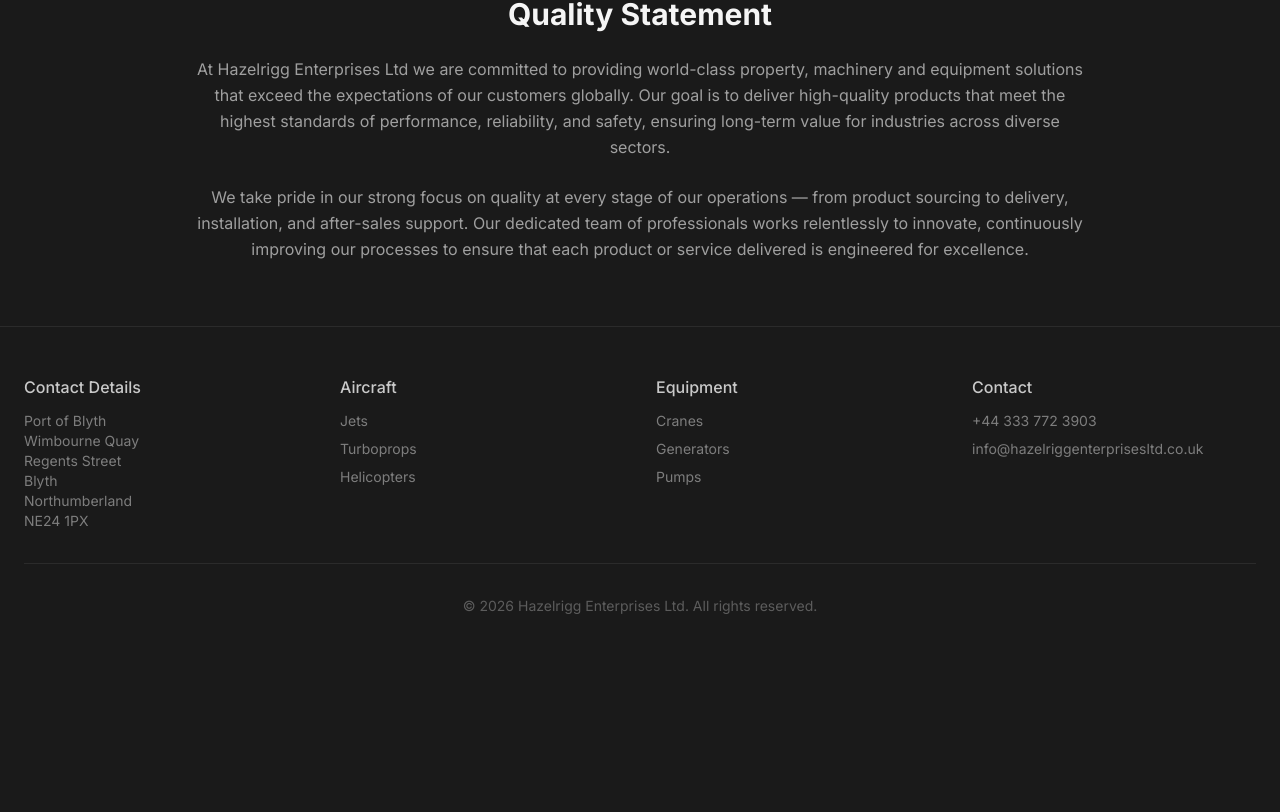
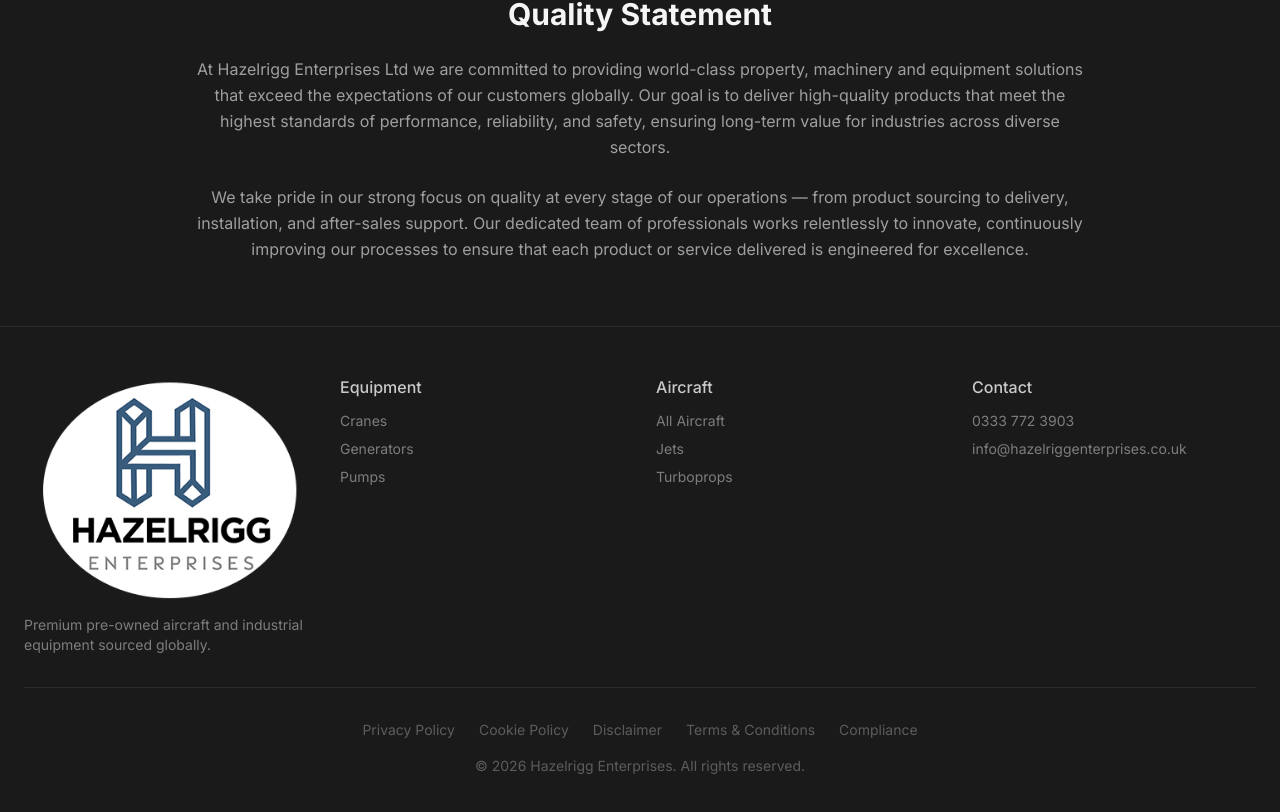
Before and after one commit to barnymurt/Hrigg, a Next.js app: page /about in a window 1280 px wide. Shown: the part 2258-3070 px from the top of the page. Before the commit the page ends 2922 px from the top, so only its background shows below. Built offline with nearby package versions, Linux system fonts and the light colour scheme.

Commit message:
Replace inline footers with shared Footer component on home, about, projects, plant-equipment pages

```diff
--- a/src/app/about/page.tsx
+++ b/src/app/about/page.tsx
@@ -1,6 +1,7 @@
 import Link from 'next/link'
 import Navigation from '@/components/Navigation'
 import Image from 'next/image'
+import Footer from '@/components/Footer'
 
 export default function AboutPage() {
   return (
@@ -135,49 +136,7 @@
         </div>
       </section>
 
-      <footer className="py-12 border-t border-silver/10">
-        <div className="max-w-7xl mx-auto px-6">
-          <div className="grid md:grid-cols-4 gap-8 mb-8">
-            <div>
-              <h5 className="text-off-white/80 font-medium mb-3">Contact Details</h5>
-              <p className="text-silver/60 text-sm">
-                Port of Blyth<br />
-                Wimbourne Quay<br />
-                Regents Street<br />
-                Blyth<br />
-                Northumberland<br />
-                NE24 1PX
-              </p>
-            </div>
-            <div>
-              <h5 className="text-off-white/80 font-medium mb-3">Aircraft</h5>
-              <ul className="space-y-2 text-silver/60 text-sm">
-                <li><Link href="/aircraft?category=jet" className="hover:text-silver">Jets</Link></li>
-                <li><Link href="/aircraft?category=turboprop" className="hover:text-silver">Turboprops</Link></li>
-                <li><Link href="/aircraft?category=helicopter" className="hover:text-silver">Helicopters</Link></li>
-              </ul>
-            </div>
-            <div>
-              <h5 className="text-off-white/80 font-medium mb-3">Equipment</h5>
-              <ul className="space-y-2 text-silver/60 text-sm">
-                <li><Link href="/equipment?category=cranes" className="hover:text-silver">Cranes</Link></li>
-                <li><Link href="/equipment?category=generators" className="hover:text-silver">Generators</Link></li>
-                <li><Link href="/equipment?category=pumps" className="hover:text-silver">Pumps</Link></li>
-              </ul>
-            </div>
-            <div>
-              <h5 className="text-off-white/80 font-medium mb-3">Contact</h5>
-              <ul className="space-y-2 text-silver/60 text-sm">
-                <li>+44 333 772 3903</li>
-                <li>info@hazelriggenterprisesltd.co.uk</li>
-              </ul>
-            </div>
-          </div>
-          <div className="pt-8 border-t border-silver/10 text-center text-silver/40 text-sm">
-            © {new Date().getFullYear()} Hazelrigg Enterprises Ltd. All rights reserved.
-          </div>
-        </div>
-      </footer>
+      <Footer />
     </main>
   )
 }
--- a/src/app/page.tsx
+++ b/src/app/page.tsx
@@ -1,6 +1,7 @@
 import Link from 'next/link'
 import Navigation from '@/components/Navigation'
 import Image from 'next/image'
+import Footer from '@/components/Footer'
 import { getFeaturedAircraft } from '@/data/aircraft'
 import { Globe, Factory, Building2, Plane } from 'lucide-react'
 
@@ -262,43 +263,7 @@
         </div>
       </section>
 
-      <footer className="py-12 border-t border-silver/10">
-        <div className="max-w-7xl mx-auto px-6">
-          <div className="grid md:grid-cols-4 gap-8 mb-8">
-            <div>
-              <Image src="/images/logo.png" alt="Hazelrigg Enterprises" width={150} height={40} className="h-auto w-auto mb-4" unoptimized />
-              <p className="text-silver/60 text-sm">Machinery, property, and premium aircraft solutions.</p>
-            </div>
-            <div>
-              <h5 className="text-off-white/80 font-medium mb-3">Services</h5>
-              <ul className="space-y-2 text-silver/60 text-sm">
-                <li><Link href="/services" className="hover:text-silver">Machinery & Equipment</Link></li>
-                <li><Link href="/services" className="hover:text-silver">Property Development</Link></li>
-                <li><Link href="/equipment" className="hover:text-silver">Equipment Sales</Link></li>
-              </ul>
-            </div>
-            <div>
-              <h5 className="text-off-white/80 font-medium mb-3">Premium</h5>
-              <ul className="space-y-2 text-silver/60 text-sm">
-                <li><Link href="/aircraft" className="hover:text-silver">Executive Aircraft</Link></li>
-                <li><Link href="/aircraft?category=jet" className="hover:text-silver">Jets</Link></li>
-                <li><Link href="/aircraft?category=turboprop" className="hover:text-silver">Turboprops</Link></li>
-              </ul>
-            </div>
-            <div>
-              <h5 className="text-off-white/80 font-medium mb-3">Contact</h5>
-              <ul className="space-y-2 text-silver/60 text-sm">
-                <li>0333 772 3903</li>
-                <li>info@hazelriggenterprises.co.uk</li>
-                <li>Port of Blyth, NE24 1PX</li>
-              </ul>
-            </div>
-          </div>
-          <div className="pt-8 border-t border-silver/10 text-center text-silver/40 text-sm">
-            © {new Date().getFullYear()} Hazelrigg Enterprises Ltd. All rights reserved.
-          </div>
-        </div>
-      </footer>
+      <Footer />
     </main>
   )
 }
--- a/src/app/plant-equipment/page.tsx
+++ b/src/app/plant-equipment/page.tsx
@@ -1,6 +1,7 @@
 import Link from 'next/link'
 import Navigation from '@/components/Navigation'
 import Image from 'next/image'
+import Footer from '@/components/Footer'
 
 export default function PlantEquipmentPage() {
   const categories = [
@@ -149,42 +150,7 @@
         </div>
       </section>
 
-      <footer className="py-12 border-t border-silver/10">
-        <div className="max-w-7xl mx-auto px-6">
-          <div className="grid md:grid-cols-4 gap-8 mb-8">
-            <div>
-              <Image src="/images/logo.png" alt="Hazelrigg Enterprises" width={150} height={40} className="h-auto w-auto mb-4" unoptimized />
-              <p className="text-silver/60 text-sm">Premium pre-owned aircraft and industrial equipment sourced globally.</p>
-            </div>
-            <div>
-              <h5 className="text-off-white/80 font-medium mb-3">Aircraft</h5>
-              <ul className="space-y-2 text-silver/60 text-sm">
-                <li><Link href="/aircraft?category=jet" className="hover:text-silver">Jets</Link></li>
-                <li><Link href="/aircraft?category=turboprop" className="hover:text-silver">Turboprops</Link></li>
-                <li><Link href="/aircraft?category=helicopter" className="hover:text-silver">Helicopters</Link></li>
-              </ul>
-            </div>
-            <div>
-              <h5 className="text-off-white/80 font-medium mb-3">Equipment</h5>
-              <ul className="space-y-2 text-silver/60 text-sm">
-                <li><Link href="/plant-equipment" className="hover:text-silver">Cranes</Link></li>
-                <li><Link href="/plant-equipment" className="hover:text-silver">Generators</Link></li>
-                <li><Link href="/plant-equipment" className="hover:text-silver">Pumps</Link></li>
-              </ul>
-            </div>
-            <div>
-              <h5 className="text-off-white/80 font-medium mb-3">Contact</h5>
-              <ul className="space-y-2 text-silver/60 text-sm">
-                <li>0333 772 3903</li>
-                <li>info@hazelriggenterprises.co.uk</li>
-              </ul>
-            </div>
-          </div>
-          <div className="pt-8 border-t border-silver/10 text-center text-silver/40 text-sm">
-            © {new Date().getFullYear()} Hazelrigg Enterprises Ltd. All rights reserved.
-          </div>
-        </div>
-      </footer>
+      <Footer />
     </main>
   )
 }
--- a/src/app/projects/page.tsx
+++ b/src/app/projects/page.tsx
@@ -1,6 +1,7 @@
 import Link from 'next/link'
 import Navigation from '@/components/Navigation'
 import Image from 'next/image'
+import Footer from '@/components/Footer'
 
 const projects = [
   {
@@ -113,41 +114,7 @@
         </div>
       </section>
 
-      <footer className="py-12 border-t border-silver/10">
-        <div className="max-w-7xl mx-auto px-6">
-          <div className="grid md:grid-cols-4 gap-8 mb-8">
-            <div>
-              <Image src="/images/logo.png" alt="Hazelrigg Enterprises" width={150} height={40} className="h-auto w-auto mb-4" unoptimized />
-              <p className="text-silver/60 text-sm">Premium industrial equipment and property services.</p>
-            </div>
-            <div>
-              <h5 className="text-off-white/80 font-medium mb-3">Equipment</h5>
-              <ul className="space-y-2 text-silver/60 text-sm">
-                <li><Link href="/equipment?category=cranes" className="hover:text-silver">Cranes</Link></li>
-                <li><Link href="/equipment?category=generators" className="hover:text-silver">Generators</Link></li>
-                <li><Link href="/equipment?category=pumps" className="hover:text-silver">Pumps</Link></li>
-              </ul>
-            </div>
-            <div>
-              <h5 className="text-off-white/80 font-medium mb-3">Services</h5>
-              <ul className="space-y-2 text-silver/60 text-sm">
-                <li><Link href="/services" className="hover:text-silver">Property Development</Link></li>
-                <li><Link href="/projects" className="hover:text-silver">Projects</Link></li>
-              </ul>
-            </div>
-            <div>
-              <h5 className="text-off-white/80 font-medium mb-3">Contact</h5>
-              <ul className="space-y-2 text-silver/60 text-sm">
-                <li>0333 772 3903</li>
-                <li>info@hazelriggenterprises.co.uk</li>
-              </ul>
-            </div>
-          </div>
-          <div className="pt-8 border-t border-silver/10 text-center text-silver/40 text-sm">
-            © {new Date().getFullYear()} Hazelrigg Enterprises Ltd. All rights reserved.
-          </div>
-        </div>
-      </footer>
+      <Footer />
     </main>
   )
 }
```
